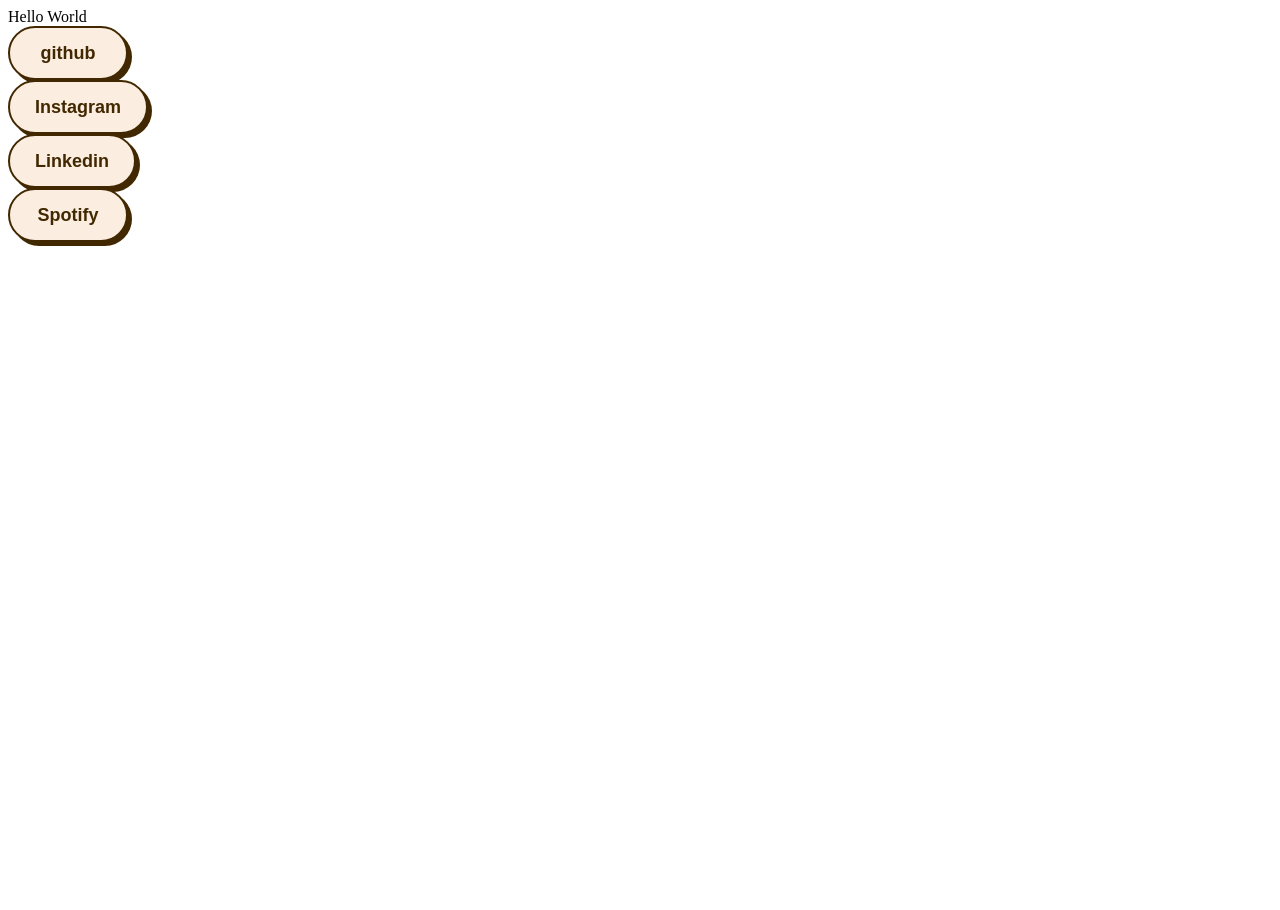
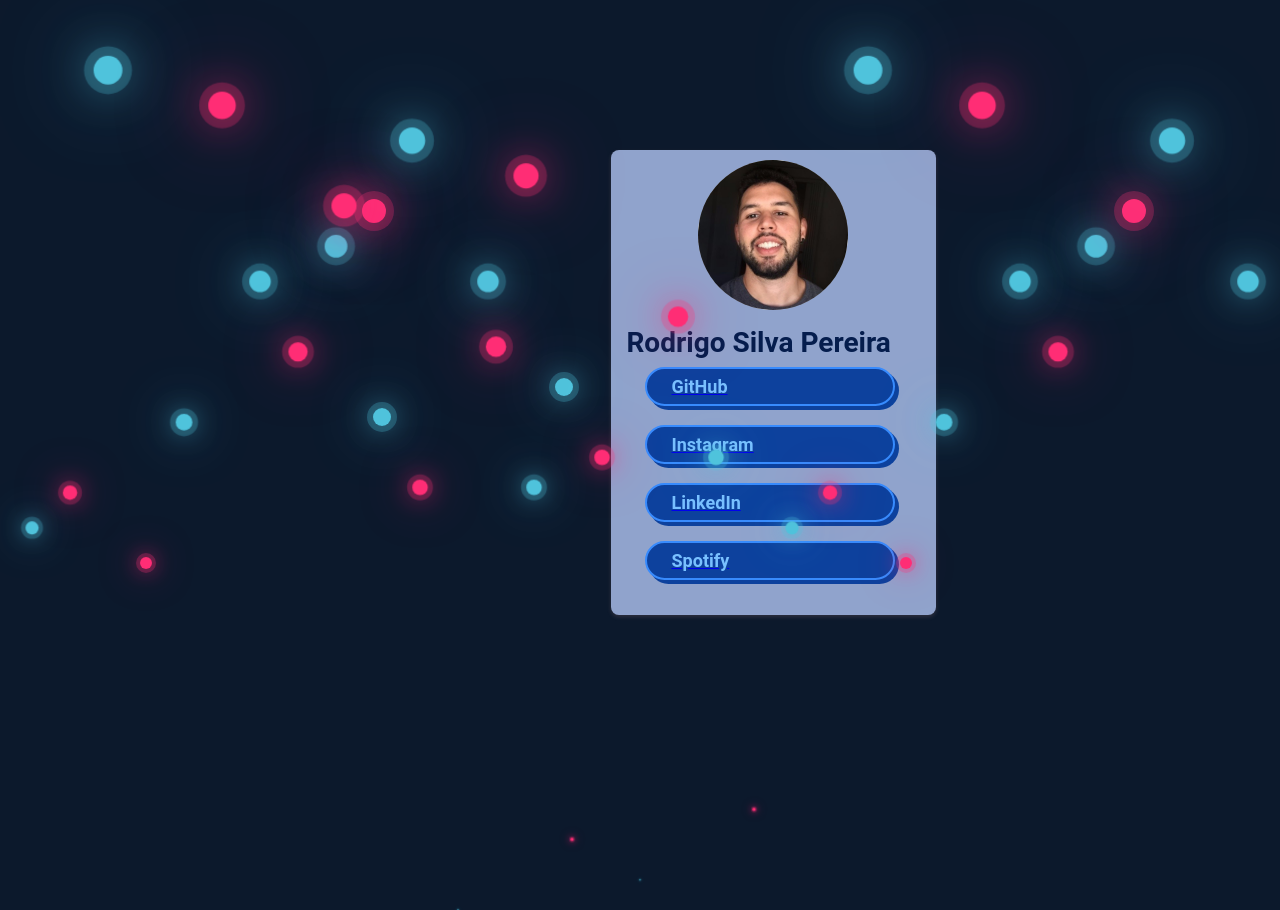
Before and after one commit to cavala/cavala.github.io, a plain HTML site: page index.html in a window 1280 px wide. Before the commit the page ends 800 px from the top, so only its background shows below. Drawn offline with Linux system fonts and the light colour scheme.

Commit message:
refactoring

```diff
--- a/index.html
+++ b/index.html
@@ -1,52 +1,77 @@
 <html>
 <head>
+ <title> Rodrigo Silva Pereira </title>
+ <meta charset="utf-8">
+ <meta name="viewport" content="with=device-width" , initial-scaler="1.0">
+ <link rel="stylesheet" type="text/css" href="style.css">
+</head>
 
-<style>
-.button {
-  background-color: #fbeee0;
-  border: 2px solid #422800;
-  border-radius: 30px;
-  box-shadow: #422800 4px 4px 0 0;
-  color: #422800;
-  cursor: pointer;
-  display: inline-block;
-  font-weight: 600;
-  font-size: 18px;
-  padding: 0 18px;
-  line-height: 50px;
-  text-align: center;
-  text-decoration: none;
-  user-select: none;
-  -webkit-user-select: none;
-  touch-action: manipulation;
-}
+<div class="container">
+  <div class="bubbles">
+    <div class="card-container">
+    <span style="--i:11;"></span>
+    <span style="--i:12;"></span>
+    <span style="--i:24;"></span>
+    <span style="--i:10;"></span>
+    <span style="--i:14;"></span>
+    <span style="--i:23;"></span>
+    <span style="--i:18;"></span>
+    <span style="--i:16;"></span>
+    <span style="--i:19;"></span>
+    <span style="--i:20;"></span>
+    <span style="--i:22;"></span>
+    <span style="--i:25;"></span>
+    <span style="--i:18;"></span>
+    <span style="--i:21;"></span>
+    <span style="--i:15;"></span>
+    <span style="--i:13;"></span>
+    <span style="--i:26;"></span>
+    <span style="--i:17;"></span>
+    <span style="--i:13;"></span>
+    <span style="--i:28;"></span>
+    <span style="--i:11;"></span>
+    <span style="--i:12;"></span>
+    <span style="--i:24;"></span>
+    <span style="--i:10;"></span>
+    <span style="--i:14;"></span>
+    <span style="--i:23;"></span>
+    <span style="--i:18;"></span>
+    <span style="--i:16;"></span>
+    <span style="--i:19;"></span>
+    <span style="--i:20;"></span>
+    <span style="--i:22;"></span>
+    <span style="--i:25;"></span>
+    <span style="--i:18;"></span>
+    <span style="--i:21;"></span>
+    <span style="--i:15;"></span>
+    <span style="--i:13;"></span>
+    <span style="--i:26;"></span>
+    <span style="--i:17;"></span>
+    <span style="--i:13;"></span>
+    <span style="--i:28;"></span>
 
-.button:hover {
-  background-color: #fff;
-}
+      <div class="card">
+        <div class="circle">
+          <img src="myself.jpeg" alt="Rodrigo Silva Pereira">
+        </div>
+        <div class="card-content">
+            <h3>
+              Rodrigo Silva Pereira
+            </h3>
+            <a href="https://github.com/cavala"><button class="button">GitHub</button> </a>
+            <br>
+            <a href="https://www.instagram.com/figueirareal"><button class="button">Instagram </button></a>
+            <br>
+            <a href="https://www.linkedin.com/in/rodrigo--pereira/"><button class="button">LinkedIn </button></a>
+            <br>
+            <a href="https://open.spotify.com/user/224atdpdw57japmtikp5cayti?si=ad53a0f182bb402d"> <button class="button"> Spotify</button></a>
+            <br>
 
-.button:active {
-  box-shadow: #422800 2px 2px 0 0;
-  transform: translate(2px, 2px);
-}
+        </div>
+      </div>
+    </div>
+  </div>
+</div>
 
-@media (min-width: 768px) {
-  .button {
-    min-width: 120px;
-    padding: 0 25px;
-  }
-}
-</style>
-</head>
-Hello World
-<br>
-<a href="https://github.com/cavala"><button class="button">github</button> </a>
-<br>
-<a href="https://www.instagram.com/figueirareal"><button class="button">Instagram </button></a>
-<br>
-<a href="https://www.linkedin.com/in/rodrigo--pereira/"><button class="button">Linkedin </button></a>
-<br>
-<a href="https://open.spotify.com/user/224atdpdw57japmtikp5cayti?si=ad53a0f182bb402d"> <button class="button"> Spotify</button></a>
-<br>
 
 </html>
--- /dev/null
+++ b/style.css
@@ -0,0 +1,132 @@
+*{
+    margin: 0px;
+    padding: 0px;
+    box-sizing: border-box;
+    font-family: Roboto, sans-serif;
+}
+body{
+    background-color: #f0f0f0;
+    background: #0c192c;
+    min-height: 100vh;
+}
+
+.card-container{
+    display:flex;
+    justify-content: center;
+    flex-wrap: wrap;
+    margin-top: 100px;
+}
+
+.card{
+
+    width: 325px;
+    background-color: #90a3cc;
+    border-radius: 8px;
+    overflow: hidden;
+    box-shadow: 0px 2px 4px rgba(189, 147, 147, 0.2);
+    margin: 20px;
+}
+
+.card-content{
+    padding: 16px;
+}
+.card-content h3{
+    font-size: 28px;
+    margin-bottom: 8px;
+    color: #051d4d;
+}
+.card-content p{
+    color: #666;
+    font-size: 15px;
+    line-height: 1.3;
+}
+
+.circle {
+    background-color: #aaa;
+    border-radius: 50%;
+    margin-top: 3%;
+    margin-left: 27%;
+    width: 150px;
+    height: 150px;
+    overflow: hidden;
+    position: relative;
+  }
+
+  .circle img {
+    position: absolute;
+    bottom: 0;
+    width: 100%;
+  }
+
+
+.button {
+    background-color: #0d419d;
+    border: 2px solid #388bfd;
+    border-radius: 30px;
+    margin-left: 18px;
+    box-shadow:  #0d419d 4px 4px 0 0;
+    color: #79c0ff;
+    cursor: pointer;
+    display: flex;
+    font-weight: 600;
+    font-size: 18px;
+    padding: 0 18px;
+    line-height: 35px;
+    text-align: center;
+    text-decoration: none;
+    user-select: none;
+    -webkit-user-select: none;
+    touch-action: manipulation;
+    width: 250px;
+  }
+
+.button:hover {
+    background-color: #cae8ff;
+  }
+
+.button:active {
+    box-shadow: #422800 2px 2px 0 0;
+    transform: translate(2px, 2px);
+  }
+
+  @media (min-width: 768px) {
+    .button {
+      min-width: 120px;
+      padding: 0 25px;
+    }
+  }
+.bubbles{
+    position: relative;
+    display: flex;
+}
+.bubbles span{
+    position: relative;
+    width: 30px;
+    height: 30px;
+    background: #4fc3dc;
+    margin: 0 4px;
+    border-radius: 50%;
+    box-shadow: 0 0 0 10px #4fc3dc44,
+    0 0 50px #4fc3dc,
+    0 0 100px #4fc3dc;
+    animation: animate 15s linear infinite;
+    animation-duration: calc(125s / var(--i));
+}
+.bubbles span:nth-child(even)
+{
+    background: #ff2d75;
+    box-shadow: 0 0 0 10px #ff2d7544,
+    0 0 50px #ff2d75,
+    0 0 100px #ff2d75;
+}
+@keyframes animate
+{
+    0%
+    {
+        transform: translateY(100vh) scale(0);
+    }
+    100%
+    {
+        transform: translateY(-10vh) scale(1);
+    }
+}
```
Also changed, not shown: myself.jpeg (added).
